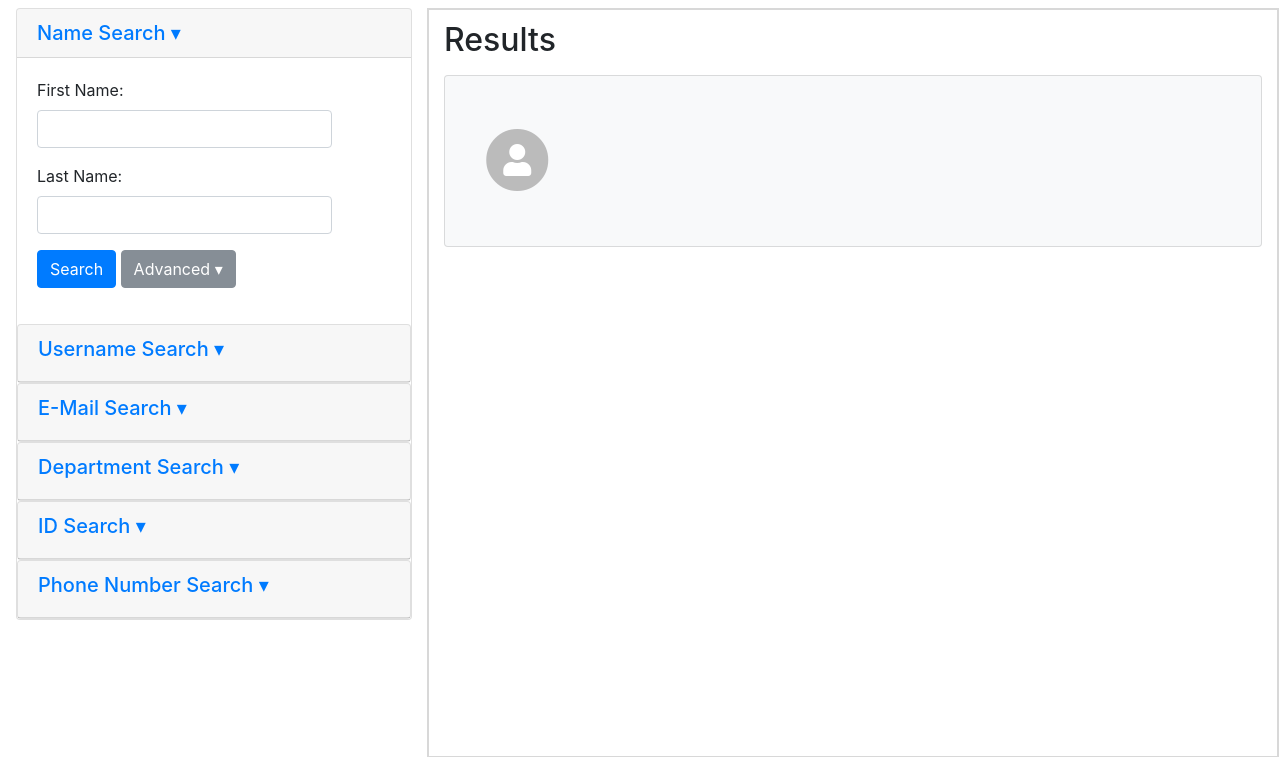
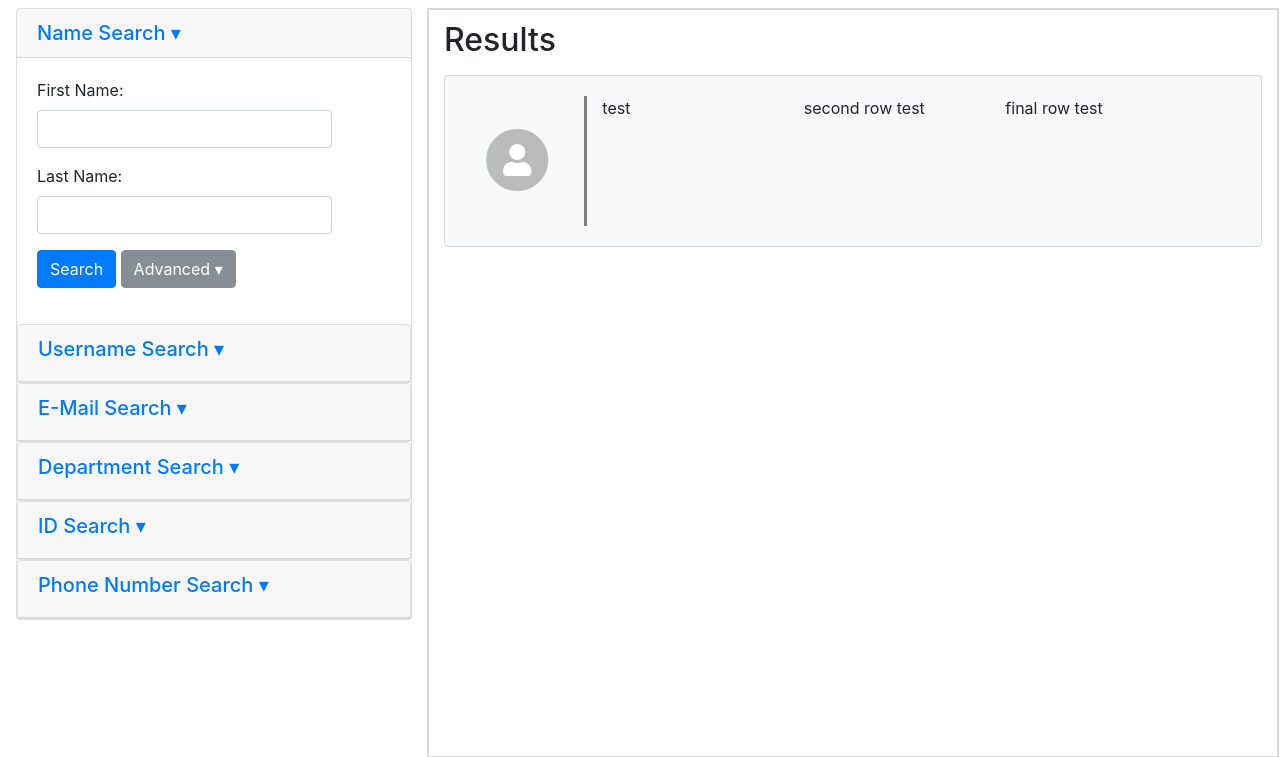
Before and after one commit to betheluniversity/directory, a Flask app: template app/templates/results.html in a window 1280 px wide. Shown: the part 68-825 px from the top of the page. Run offline with Flask 2, Linux system fonts and the light colour scheme; the template is opened without the code that fills it: most values are stand-ins (such as "Sample title", 1, 10 or a date in 2020); parts of the project's set-up code (start-up, migrations or seed data) failed here and were passed over; some libraries are stand-ins or nearby versions.

Commit message:
put the rows into the cards without any logic

```diff
--- a/app/db/db_functions.py
+++ b/app/db/db_functions.py
@@ -46,6 +46,7 @@ def directory_search():
         image_path = data[item]['image_path']
         po = data[item]['po']
         role = data[item]['role_category']
+        # once we get the api put in the rest of the stuff
         results.append({'last_name': last_name,
                         'first_name': first_name,
                         'image_path': image_path,
--- a/app/static/src/css/directory.css
+++ b/app/static/src/css/directory.css
@@ -38,6 +38,11 @@ a {
 }
 
 /* results.html styling */
+.column {
+    float: left;
+    min-width: 25%;
+}
+
 .h2 {
     padding-top: 15px;
 }
--- a/app/templates/results.html
+++ b/app/templates/results.html
@@ -19,6 +19,16 @@
                                         </div>
                                     </div>
                                 </div>
+                                <div class="spacer"></div>
+                                <div class="col-lg-2 col-md-2 col-sm-2 col-4 column" style="padding-bottom: 1em;">
+                                    test
+                                </div>
+                                <div class="col-lg-2 col-md-2 col-sm-2 col-4 column" style="padding-bottom: 1em;">
+                                    second row test
+                                </div>
+                                <div class="col-lg-2 col-md-2 col-sm-2 col-4 column" style="padding-bottom: 1em;">
+                                    final row test
+                                </div>
                             </div>
                         </div>
                     </div>
```
